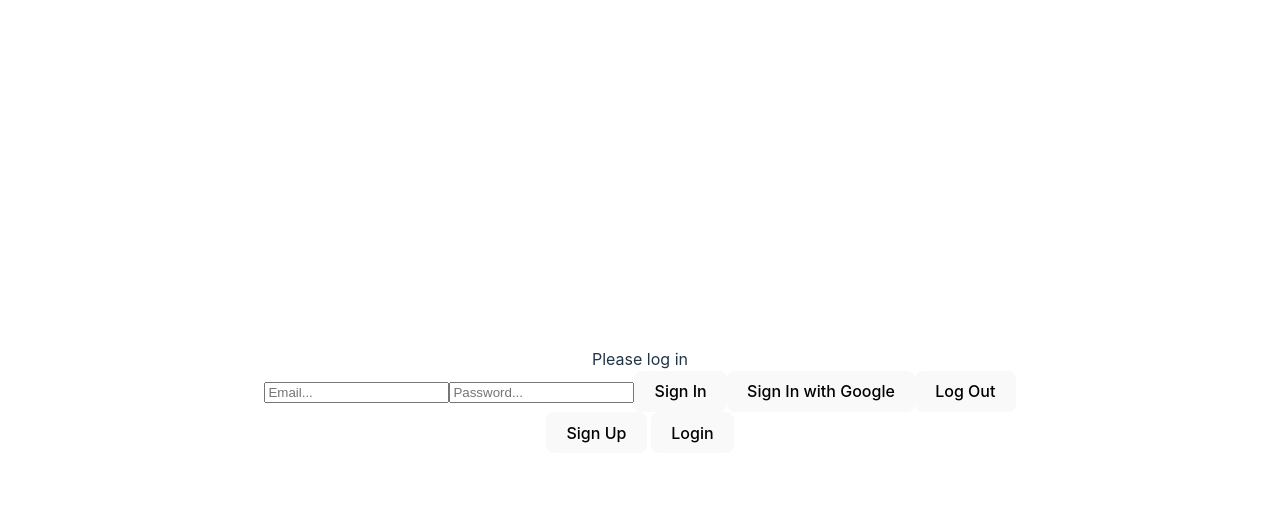
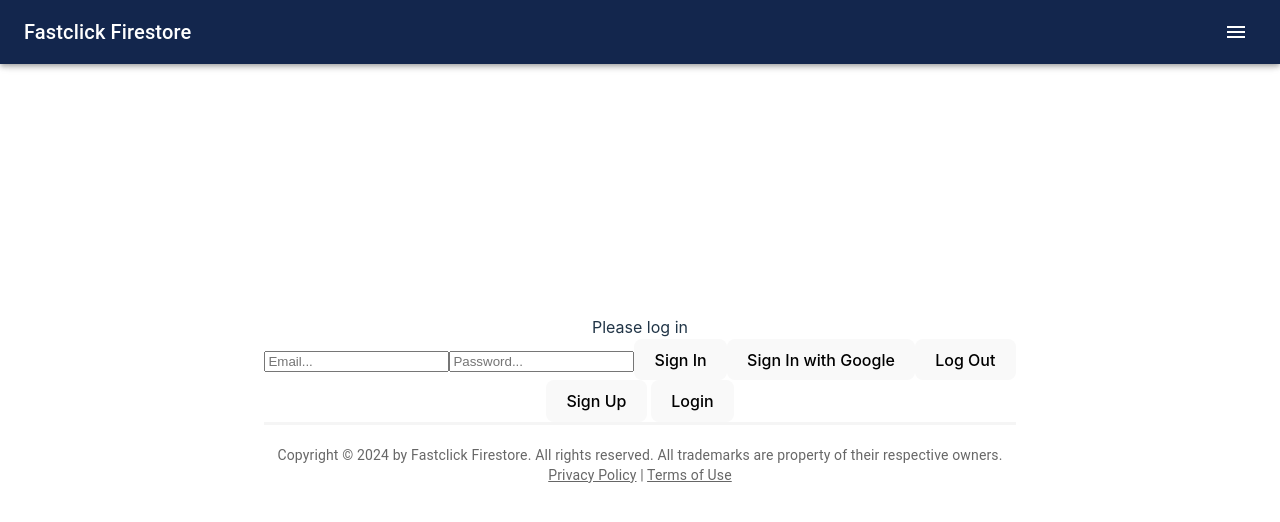
Before and after one commit to ahkoklol/projet-awi-2024, a React (Vite) app: page / in a window 1280 px wide. Shown: the top 522 px of the page. Built offline with nearby package versions, Linux system fonts and the light colour scheme; no server answers.

Commit message:
navbar and footer

```diff
--- a/src/App.tsx
+++ b/src/App.tsx
@@ -3,6 +3,8 @@ import { Auth } from './components/auth';
 import { ToastContainer } from 'react-toastify';
 import { Outlet, useNavigate } from 'react-router-dom'; // Import useNavigate
 import UserProfile from './components/userProfile';
+import Navbar from './components/navbar';
+import Footer from './components/footer';
 
 function App() {
   const navigate = useNavigate(); // Initialize useNavigate hook
@@ -21,13 +23,15 @@ function App() {
       <UserProfile />
       <Auth />
       <ToastContainer />
-      <div>
-        <Outlet />
-      </div>
+      <Navbar />
+        <div>
+          <Outlet />
+        </div>
       <div>
         <button onClick={handleSignUpClick}>Sign Up</button> {/* Replaced href with onClick */}
         <button onClick={handleLoginClick}>Login</button>   {/* Replaced href with onClick */}
       </div>
+      <Footer />
     </div>
   );
 }
--- /dev/null
+++ b/src/components/footer.tsx
@@ -0,0 +1,23 @@
+import React from 'react';
+import { Typography, Link } from '@mui/material';
+
+const Footer: React.FC = () => {
+  return (
+    <footer style={{ backgroundColor: 'white', paddingTop: '20px', borderTop: '3px solid #f5f5f5' }}>
+        <Typography variant="body2" color="text.secondary" align="center">
+        Copyright © 2024 by Fastclick Firestore. All rights reserved. All trademarks are property of their respective owners.
+        </Typography>
+      <Typography variant="body2" color="text.secondary" align="center">
+        <Link color="inherit" href="/privacy-policy">
+          Privacy Policy
+        </Link>
+        {' | '}
+        <Link color="inherit" href="/terms-of-use">
+          Terms of Use
+        </Link>
+      </Typography>
+    </footer>
+  );
+};
+
+export default Footer;
--- /dev/null
+++ b/src/components/navbar.tsx
@@ -0,0 +1,58 @@
+import React from "react";
+import { AppBar, Toolbar, Typography, IconButton, Menu, MenuItem } from "@mui/material";
+import MenuIcon from "@mui/icons-material/Menu";
+import { Link } from "react-router-dom";
+import AccountCircleIcon from '@mui/icons-material/AccountCircle'
+import { auth } from "../config/firebase";
+import { signOut } from 'firebase/auth';
+import useAuth from "../hooks/useAuth";
+import { toast } from "react-toastify";
+
+const Navbar: React.FC = () => {
+    const user = useAuth();
+  const [anchorEl, setAnchorEl] = React.useState<null | HTMLElement>(null);
+
+  const handleClick: React.MouseEventHandler = (event) => {
+    setAnchorEl(event.currentTarget as HTMLElement); // Cast event.currentTarget to HTMLElement
+  };
+
+  const handleClose: React.MouseEventHandler = () => {
+    setAnchorEl(null);
+  };
+
+  const logout = async () => {
+        try {
+            await signOut(auth);
+            console.log('User signed out');
+            toast.success('Goodbye!')
+        } catch (error) {
+            console.log('User not signed out', error);
+        }
+    }
+
+  return (
+    <AppBar position="fixed" sx={{ backgroundColor: 'rgb(19, 38, 77)' }}>
+      <Toolbar sx={{ justifyContent: 'space-between' }}>
+        <Typography variant="h6" component={Link} to="/" sx={{ color: 'white', '&:hover': {color: 'white',  } }}>
+          Fastclick Firestore
+        </Typography>
+
+        <AccountCircleIcon component={Link} to="profile/" />
+        <>
+          <IconButton color="inherit" onClick={handleClick}>
+            <MenuIcon />
+          </IconButton>
+          <Menu anchorEl={anchorEl} open={Boolean(anchorEl)} onClose={handleClose}>
+            <MenuItem component={Link} to="/" onClick={handleClose} sx={{ color: 'black' }}>Home</MenuItem>
+            {user && (<MenuItem component={Link} to={user ? `/user/profile/${user._id}` : '/'} onClick={handleClose} sx={{ color: 'black' }}>Profile</MenuItem>)}
+            {!user && (<MenuItem component={Link} to="/login" onClick={handleClose} sx={{ color: 'black' }}>Login</MenuItem>)}
+            {!user && (<MenuItem component={Link} to="/signup" onClick={handleClose} sx={{ color: 'black' }}>Signup</MenuItem>)}
+            {user && (<MenuItem component={Link} to="/" onClick={logout} sx={{ color: 'black' }}>Logout</MenuItem>)}
+          </Menu>
+        </>
+      </Toolbar>
+    </AppBar>
+  );
+};
+
+export default Navbar;
--- /dev/null
+++ b/src/hooks/useAuth.tsx
@@ -0,0 +1,25 @@
+// src/hooks/useAuth.ts
+import { useEffect, useState } from 'react';
+import { onAuthStateChanged, User } from 'firebase/auth';
+import { auth } from '../config/firebase'; // Your Firebase auth config
+
+const useAuth = () => {
+  const [user, setUser] = useState<User | null>(null);
+
+  useEffect(() => {
+    const unsubscribe = onAuthStateChanged(auth, (authUser) => {
+      if (authUser) {
+        setUser(authUser);
+      } else {
+        setUser(null);
+      }
+    });
+
+    // Unsubscribe from the listener when the component unmounts
+    return () => unsubscribe();
+  }, []);
+
+  return user;
+};
+
+export default useAuth;
```
